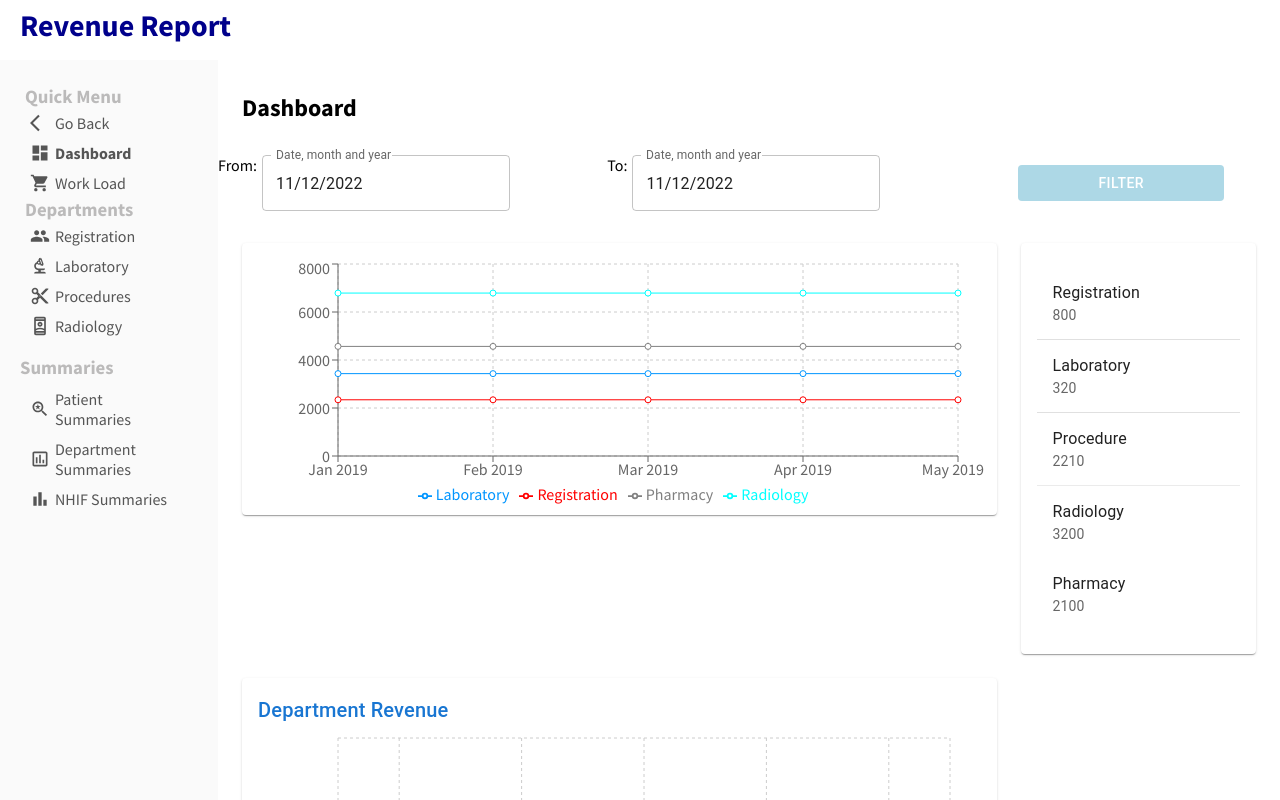
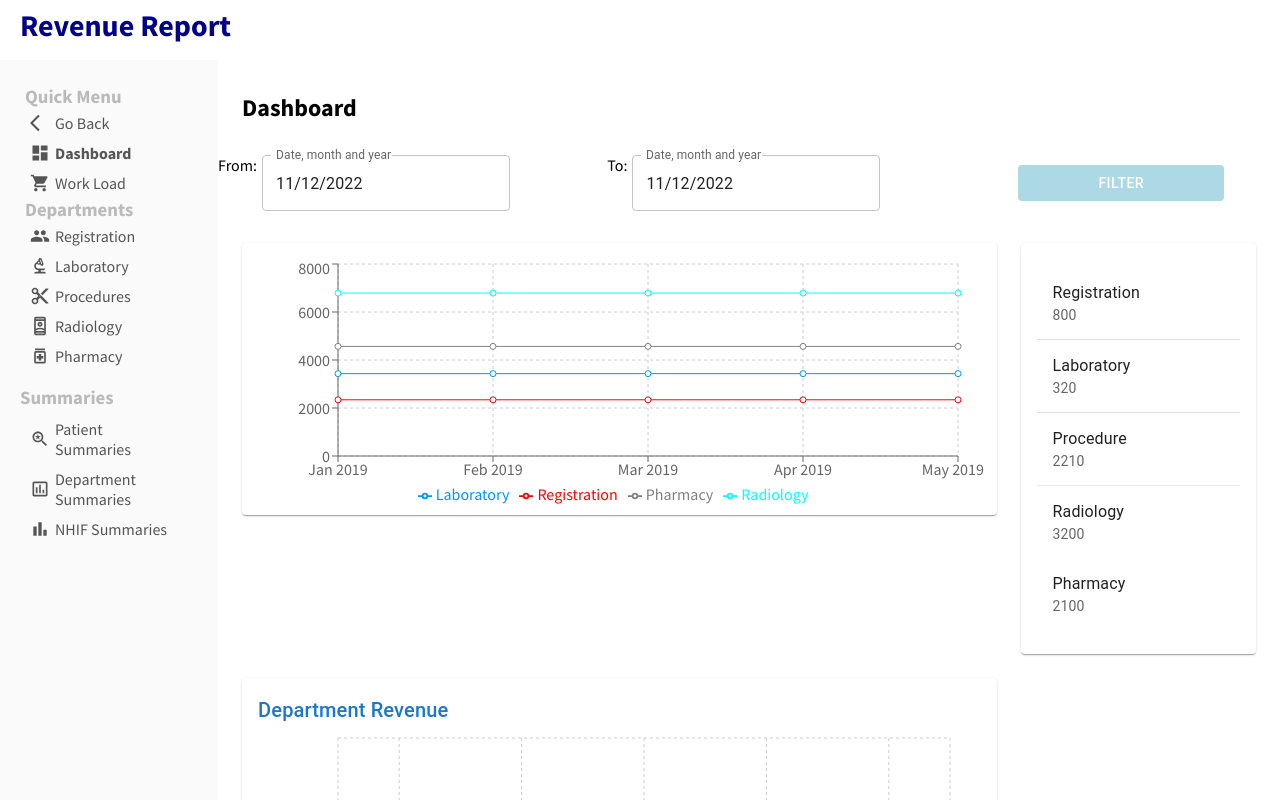
Before and after one commit to R1CKYS3NS31/team_junior_segregated_revenue_report, a React (Create React App) app: page / in a window 1280 px wide. Shown: the top 800 px of the page. Built offline with nearby package versions, Linux system fonts and the light colour scheme.

Commit message:
/Dashboard commit

```diff
--- a/src/App.jsx
+++ b/src/App.jsx
@@ -16,6 +16,7 @@ import { PatientSummaries } from "./pages/patientSummaries/PatientSummaries";
 import { DepartmentSummaries } from "./pages/departmentSummaries/DepartmentSummaries";
 import { NHIFSummaries } from "./pages/nhifSummaries/NHIFSummaries";
 import { TestComponent } from "./components/test/TestComponent";
+import { Pharmacy } from "./pages/pharmacy/Pharmacy";
 
 function App() {
 
@@ -259,6 +260,7 @@ function App() {
           <Route path="/laboratory" element={<Laboratory />} />
           <Route path="/procedures" element={<Procedures />} />
           <Route path="/radiology" element={<Radiology />} />
+          <Route path="/pharmacy" element={<Pharmacy />} />
           <Route path="/patientsummaries" element={<PatientSummaries />} />
           <Route
             path="/departmentsummaries"
--- a/src/components/views/sidebar/SideBar.jsx
+++ b/src/components/views/sidebar/SideBar.jsx
@@ -5,6 +5,7 @@ import {
   BiotechOutlined,
   ContentCutOutlined,
   Dashboard,
+  MedicationOutlined,
   People,
   RememberMeOutlined,
   SavedSearch,
@@ -65,6 +66,12 @@ export default function SideBar() {
                   Radiology
                 </li>
               </Link>
+              <Link to={"/pharmacy"} className="link">
+                <li className="sidebarListItem">
+                  <MedicationOutlined className="sidebarIcon" />
+                  Pharmacy
+                </li>
+              </Link>
             </ul>
           </div>
           {/* quick menu */}
```
